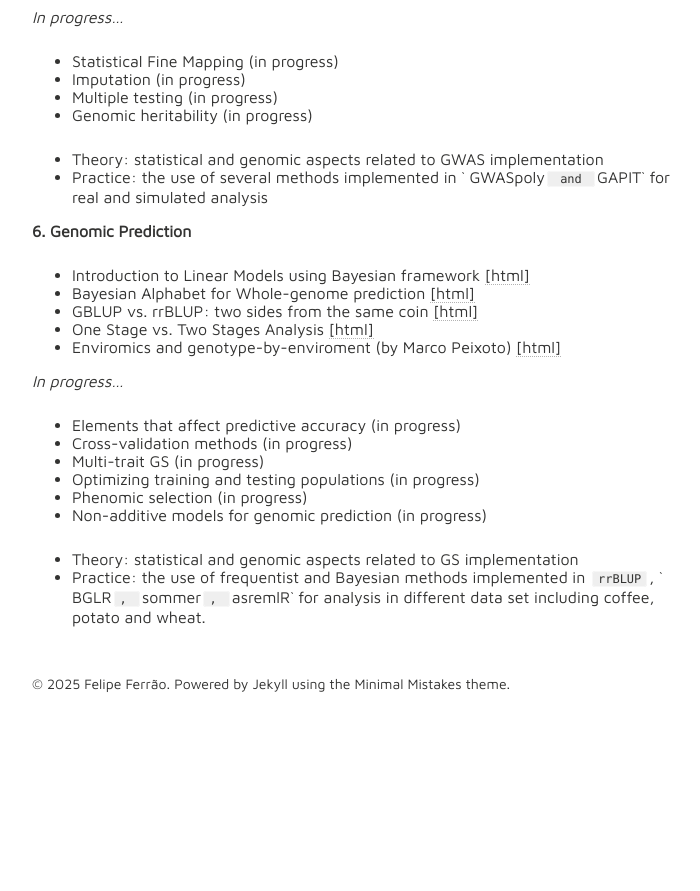
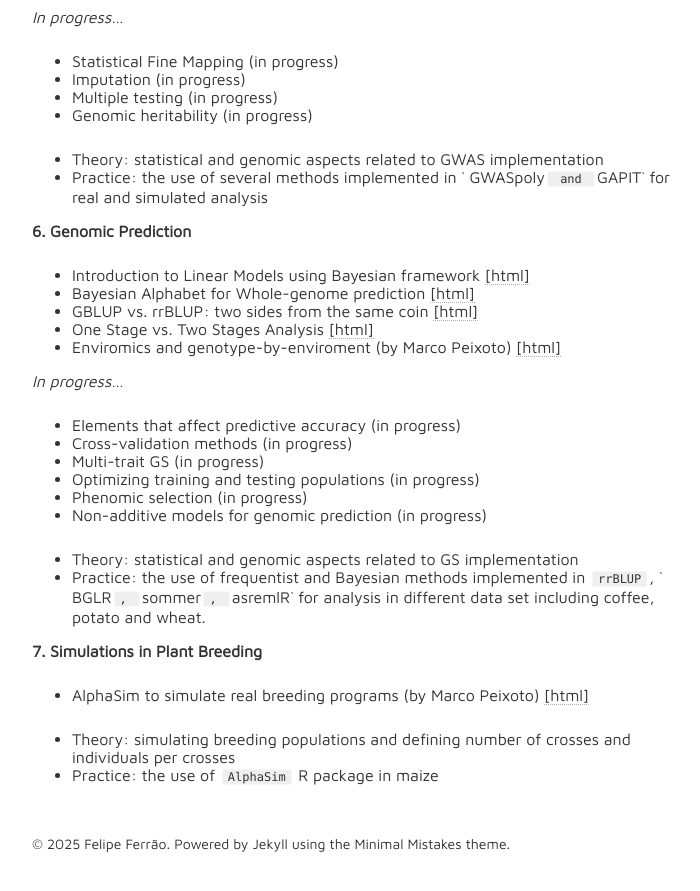
Before and after one commit to lfelipe-ferrao/lfelipe-ferrao.github.io, a Jekyll site: the page built from class/mas/index.md, in a window 1280 px wide and 900 px high, scrolled down 2815 px. Shown: the top 891 px of the window, without its empty margins (288-988 px from the left). Built offline with Jekyll 4.4.1, drawn with Linux system fonts in a browser that asks for light colours; nearby versions of some CDN libraries; our own code applies the rules of GitHub Pages for plain Markdown files; before the commit the page ends 3555 px from its top, so only the background shows below that.

Commit message:
Update index.md

```diff
--- a/class/mas/index.md
+++ b/class/mas/index.md
@@ -123,3 +123,10 @@ It is an attempt to organize and make available to any student the class notes u
 
 - Theory: statistical and genomic aspects related to GS implementation
 - Practice: the use of frequentist and Bayesian methods implemented in `rrBLUP`, ` BGLR`, `sommer`, `asremlR` for analysis in different data set including coffee, potato and wheat.
+
+**7. Simulations in Plant Breeding**
+
+- AlphaSim to simulate real breeding programs (by Marco Peixoto) [[html]](https://htmlpreview.github.io/?https://github.com/lfelipe-ferrao/lfelipe-ferrao.github.io/blob/master/class/mas/Class_One_Functions.html)
+
+- Theory: simulating breeding populations and defining number of crosses and individuals per crosses
+- Practice: the use of `AlphaSim` R package in maize
```
